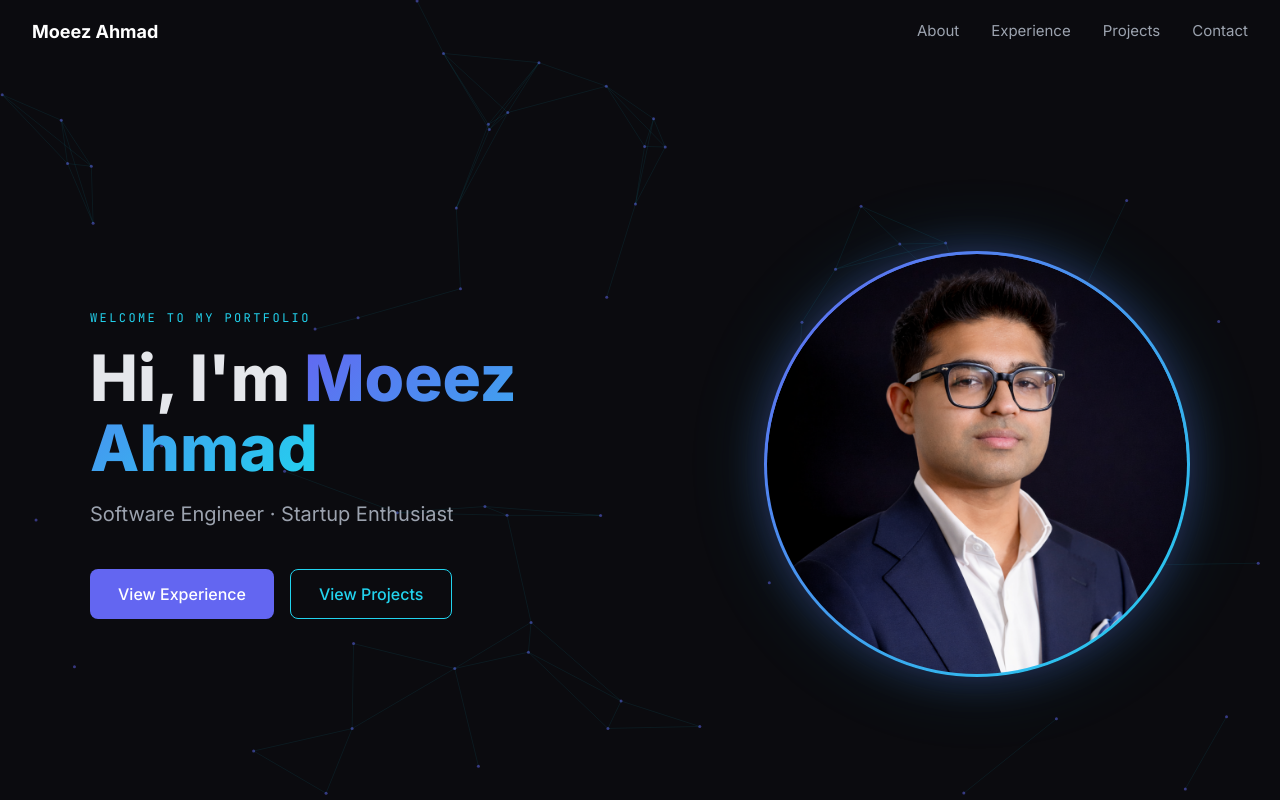
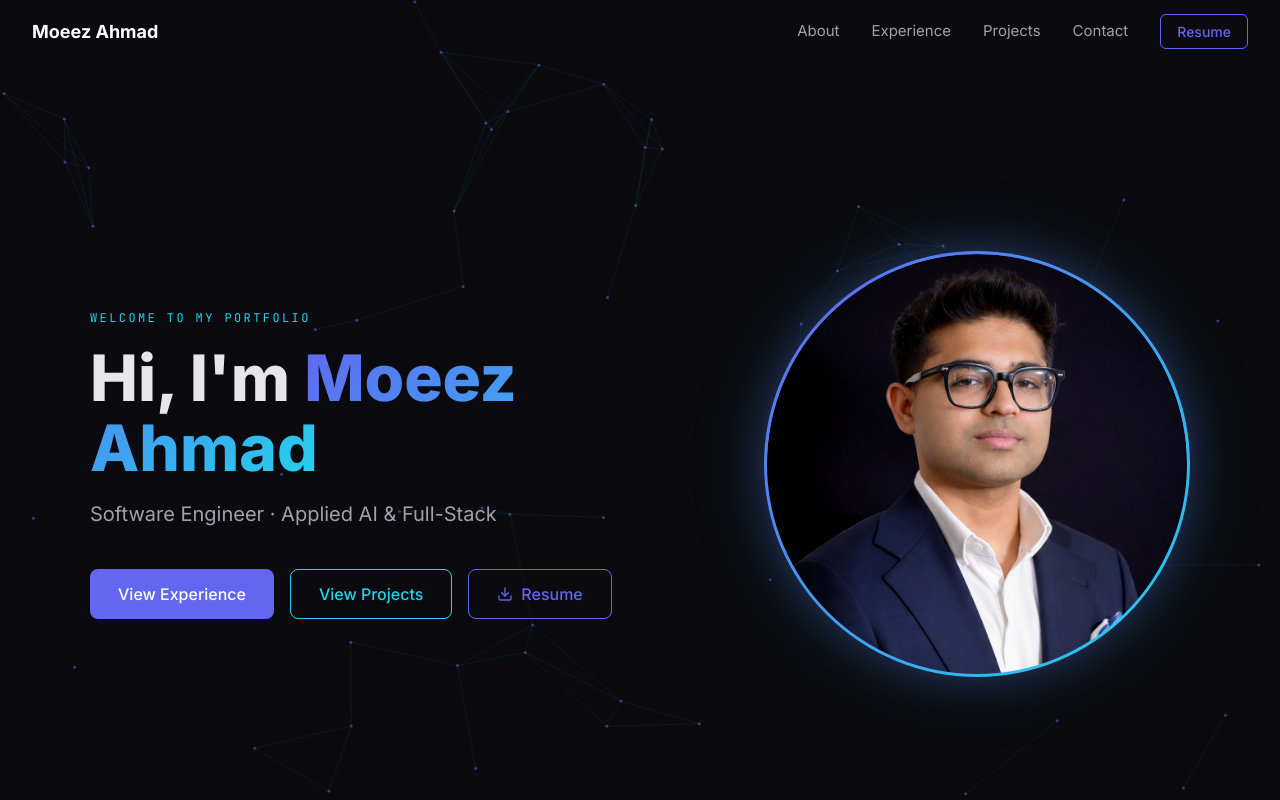
Before and after one commit to Moeez15/moeez-portfolio, a Next.js app: page / in a window 1280 px wide. Shown: the top 800 px of the page. Built offline with nearby package versions, Linux system fonts and the light colour scheme.

Commit message:
improve portfolio design and UX
- Remove Terminal section for cleaner layout
- Update hero tagline to Applied AI & Full-Stack
- Add Resume download button to hero and navbar
- Upgrade project cards with colored accent bars and tech tags

```diff
--- a/app/page.tsx
+++ b/app/page.tsx
@@ -1,7 +1,6 @@
 import ParticleCanvas from '@/components/ParticleCanvas';
 import Navbar from '@/components/Navbar';
 import Hero from '@/components/Hero';
-import Terminal from '@/components/Terminal';
 import About from '@/components/About';
 import EducationSkills from '@/components/EducationSkills';
 import Experience from '@/components/Experience';
@@ -17,7 +16,6 @@ export default function Home() {
         <Navbar />
         <main>
           <Hero />
-          <Terminal />
           <About />
           <EducationSkills />
           <Experience />
--- a/components/Hero.tsx
+++ b/components/Hero.tsx
@@ -71,7 +71,7 @@ export default function Hero() {
                 fontWeight: 400,
               }}
             >
-              Software Engineer · Startup Enthusiast
+              Software Engineer · Applied AI &amp; Full-Stack
             </p>
 
             <div style={{ display: 'flex', gap: 16, flexWrap: 'wrap' }}>
@@ -87,6 +87,26 @@ export default function Hero() {
               >
                 View Projects
               </button>
+              <a
+                href="/resume.pdf"
+                download
+                className="btn-outline"
+                style={{
+                  textDecoration: 'none',
+                  borderColor: '#6366F1',
+                  color: '#6366F1',
+                  display: 'inline-flex',
+                  alignItems: 'center',
+                  gap: 8,
+                }}
+              >
+                <svg width="16" height="16" viewBox="0 0 24 24" fill="none" stroke="currentColor" strokeWidth="2" strokeLinecap="round" strokeLinejoin="round">
+                  <path d="M21 15v4a2 2 0 0 1-2 2H5a2 2 0 0 1-2-2v-4" />
+                  <polyline points="7 10 12 15 17 10" />
+                  <line x1="12" y1="15" x2="12" y2="3" />
+                </svg>
+                Resume
+              </a>
             </div>
           </div>
         </FadeIn>
--- a/components/Navbar.tsx
+++ b/components/Navbar.tsx
@@ -66,7 +66,7 @@ export default function Navbar() {
         </button>
 
         {/* Desktop Links */}
-        <div style={{ display: 'flex', gap: 32 }} className="hidden sm:flex">
+        <div style={{ display: 'flex', alignItems: 'center', gap: 32 }} className="hidden sm:flex">
           {NAV_LINKS.map((link) => (
             <button
               key={link.id}
@@ -90,6 +90,28 @@ export default function Navbar() {
               {link.label}
             </button>
           ))}
+          <a
+            href="/resume.pdf"
+            download
+            style={{
+              border: '1px solid #6366F1',
+              color: '#6366F1',
+              borderRadius: 6,
+              padding: '6px 16px',
+              fontSize: 14,
+              fontWeight: 500,
+              textDecoration: 'none',
+              transition: 'all 0.2s ease',
+            }}
+            onMouseEnter={(e) => {
+              (e.currentTarget as HTMLAnchorElement).style.background = 'rgba(99,102,241,0.1)';
+            }}
+            onMouseLeave={(e) => {
+              (e.currentTarget as HTMLAnchorElement).style.background = 'transparent';
+            }}
+          >
+            Resume
+          </a>
         </div>
 
         {/* Mobile Hamburger */}
--- a/components/Projects.tsx
+++ b/components/Projects.tsx
@@ -1,7 +1,54 @@
 'use client';
 
 import FadeIn from './FadeIn';
-import { PROJECTS } from '@/data/projects';
+
+const PROJECTS = [
+  {
+    name: 'onthefly',
+    accent: '#6366F1',
+    description:
+      'A full-stack travel planning app that lets users create trips, browse destinations, and organize itineraries with real-time collaboration. Features GitHub OAuth authentication and a normalized relational database.',
+    tags: ['React', 'Node.js', 'PostgreSQL', 'GitHub OAuth'],
+    githubUrl: 'https://github.com/Moeez15/onthefly',
+    liveUrl: 'https://client-zlcr.onrender.com/',
+  },
+  {
+    name: 'FitFindr',
+    accent: '#EC4899',
+    description:
+      'An AI-powered outfit recommendation agent that searches listings, matches outfits, and generates fit cards from natural language requests — using a planning loop that selects tools based on prior results.',
+    tags: ['Python', 'LangGraph', 'AI Agents', 'Tool Use'],
+    githubUrl: 'https://github.com/Moeez15/fit_findr',
+    liveUrl: null,
+  },
+  {
+    name: 'unearthed',
+    accent: '#22D3EE',
+    description:
+      'A community-driven gift discovery platform where users share and curate thoughtful gift ideas, filtered by recipient, occasion, and budget — turning crowdsourced taste into personalized recommendations.',
+    tags: ['React', 'Node.js', 'PostgreSQL'],
+    githubUrl: 'https://github.com/Moeez15/unearthed',
+    liveUrl: null,
+  },
+  {
+    name: 'rulesBot',
+    accent: '#F59E0B',
+    description:
+      'A RAG-powered chatbot that answers natural language questions about board game rules using vector search to retrieve relevant rule passages instantly.',
+    tags: ['Python', 'RAG', 'LangChain', 'Pinecone'],
+    githubUrl: 'https://github.com/Moeez15/rulesbot',
+    liveUrl: null,
+  },
+  {
+    name: 'plantAdvisor',
+    accent: '#10B981',
+    description:
+      'A conversational agent that helps users care for their houseplants — identifying species, diagnosing issues, and providing personalized care guidance.',
+    tags: ['Python', 'LangChain', 'OpenAI'],
+    githubUrl: 'https://github.com/Moeez15/plant-advisor',
+    liveUrl: null,
+  },
+];
 
 export default function Projects() {
   return (
@@ -33,50 +80,81 @@ export default function Projects() {
           }}
         >
           {PROJECTS.map((project, index) => (
-            <FadeIn key={project.name} delay={index * 0.1}>
+            <FadeIn key={project.name} delay={index * 0.08}>
               <div
-                className="card"
                 style={{
                   height: '100%',
                   display: 'flex',
                   flexDirection: 'column',
+                  background: 'rgba(255,255,255,0.04)',
+                  border: '1px solid rgba(255,255,255,0.08)',
+                  borderRadius: 16,
+                  overflow: 'hidden',
                   transition: 'transform 0.2s ease, border-color 0.2s ease',
                 }}
                 onMouseEnter={(e) => {
                   (e.currentTarget as HTMLDivElement).style.transform = 'translateY(-4px)';
-                  (e.currentTarget as HTMLDivElement).style.borderColor = 'rgba(99,102,241,0.4)';
+                  (e.currentTarget as HTMLDivElement).style.borderColor = project.accent + '66';
                 }}
                 onMouseLeave={(e) => {
                   (e.currentTarget as HTMLDivElement).style.transform = 'translateY(0)';
                   (e.currentTarget as HTMLDivElement).style.borderColor = 'rgba(255,255,255,0.08)';
                 }}
               >
+                {/* Colored accent bar */}
+                <div
+                  style={{
+                    height: 4,
+                    background: project.accent,
+                    flexShrink: 0,
+                  }}
+                />
+
+                <div style={{ padding: 24, display: 'flex', flexDirection: 'column', flex: 1 }}>
                   {/* Project Name */}
                   <h3
                     style={{
-                    fontSize: 20,
+                      fontSize: 18,
                       fontWeight: 700,
                       color: '#E5E7EB',
-                    marginBottom: 12,
+                      marginBottom: 10,
                     }}
                   >
                     {project.name}
                   </h3>
 
                   {/* Description */}
-                <p style={{ color: '#9CA3AF', fontSize: 14, lineHeight: 1.7, marginBottom: 14, flex: 1 }}>
+                  <p style={{ color: '#9CA3AF', fontSize: 14, lineHeight: 1.7, marginBottom: 16, flex: 1 }}>
                     {project.description}
                   </p>
 
-                <div style={{ flex: 1 }} />
+                  {/* Tech Tags */}
+                  <div style={{ display: 'flex', flexWrap: 'wrap', gap: 6, marginBottom: 16 }}>
+                    {project.tags.map((tag) => (
+                      <span
+                        key={tag}
+                        className="font-mono"
+                        style={{
+                          background: project.accent + '18',
+                          border: `1px solid ${project.accent}44`,
+                          color: project.accent,
+                          borderRadius: 6,
+                          padding: '2px 8px',
+                          fontSize: 11,
+                          fontWeight: 500,
+                        }}
+                      >
+                        {tag}
+                      </span>
+                    ))}
+                  </div>
 
-                {/* Links Footer */}
+                  {/* Links */}
                   <div
                     style={{
                       display: 'flex',
                       gap: 12,
-                    marginTop: 20,
-                    paddingTop: 16,
+                      paddingTop: 14,
                       borderTop: '1px solid rgba(255,255,255,0.08)',
                     }}
                   >
@@ -94,14 +172,10 @@ export default function Projects() {
                           textDecoration: 'none',
                           transition: 'color 0.2s ease',
                         }}
-                      onMouseEnter={(e) => {
-                        (e.currentTarget as HTMLAnchorElement).style.color = '#E5E7EB';
-                      }}
-                      onMouseLeave={(e) => {
-                        (e.currentTarget as HTMLAnchorElement).style.color = '#9CA3AF';
-                      }}
+                        onMouseEnter={(e) => { (e.currentTarget as HTMLAnchorElement).style.color = '#E5E7EB'; }}
+                        onMouseLeave={(e) => { (e.currentTarget as HTMLAnchorElement).style.color = '#9CA3AF'; }}
                       >
-                      <svg width="16" height="16" viewBox="0 0 24 24" fill="currentColor">
+                        <svg width="15" height="15" viewBox="0 0 24 24" fill="currentColor">
                           <path d="M12 0C5.374 0 0 5.373 0 12c0 5.302 3.438 9.8 8.207 11.387.599.111.793-.261.793-.577v-2.234c-3.338.726-4.033-1.416-4.033-1.416-.546-1.387-1.333-1.756-1.333-1.756-1.089-.745.083-.729.083-.729 1.205.084 1.839 1.237 1.839 1.237 1.07 1.834 2.807 1.304 3.492.997.107-.775.418-1.305.762-1.604-2.665-.305-5.467-1.334-5.467-5.931 0-1.311.469-2.381 1.236-3.221-.124-.303-.535-1.524.117-3.176 0 0 1.008-.322 3.301 1.23A11.509 11.509 0 0 1 12 5.803c1.02.005 2.047.138 3.006.404 2.291-1.552 3.297-1.23 3.297-1.23.653 1.653.242 2.874.118 3.176.77.84 1.235 1.911 1.235 3.221 0 4.609-2.807 5.624-5.479 5.921.43.372.823 1.102.823 2.222v3.293c0 .319.192.694.801.576C20.566 21.797 24 17.3 24 12c0-6.627-5.373-12-12-12z" />
                         </svg>
                         GitHub
@@ -121,14 +195,10 @@ export default function Projects() {
                           textDecoration: 'none',
                           transition: 'color 0.2s ease',
                         }}
-                      onMouseEnter={(e) => {
-                        (e.currentTarget as HTMLAnchorElement).style.color = '#22D3EE';
-                      }}
-                      onMouseLeave={(e) => {
-                        (e.currentTarget as HTMLAnchorElement).style.color = '#9CA3AF';
-                      }}
+                        onMouseEnter={(e) => { (e.currentTarget as HTMLAnchorElement).style.color = '#22D3EE'; }}
+                        onMouseLeave={(e) => { (e.currentTarget as HTMLAnchorElement).style.color = '#9CA3AF'; }}
                       >
-                      <svg width="16" height="16" viewBox="0 0 24 24" fill="none" stroke="currentColor" strokeWidth="2" strokeLinecap="round" strokeLinejoin="round">
+                        <svg width="15" height="15" viewBox="0 0 24 24" fill="none" stroke="currentColor" strokeWidth="2" strokeLinecap="round" strokeLinejoin="round">
                           <path d="M18 13v6a2 2 0 0 1-2 2H5a2 2 0 0 1-2-2V8a2 2 0 0 1 2-2h6" />
                           <polyline points="15 3 21 3 21 9" />
                           <line x1="10" y1="14" x2="21" y2="3" />
@@ -138,6 +208,7 @@ export default function Projects() {
                     )}
                   </div>
                 </div>
+              </div>
             </FadeIn>
           ))}
         </div>
```
Lines whose indentation alone changed are shown as unchanged.
